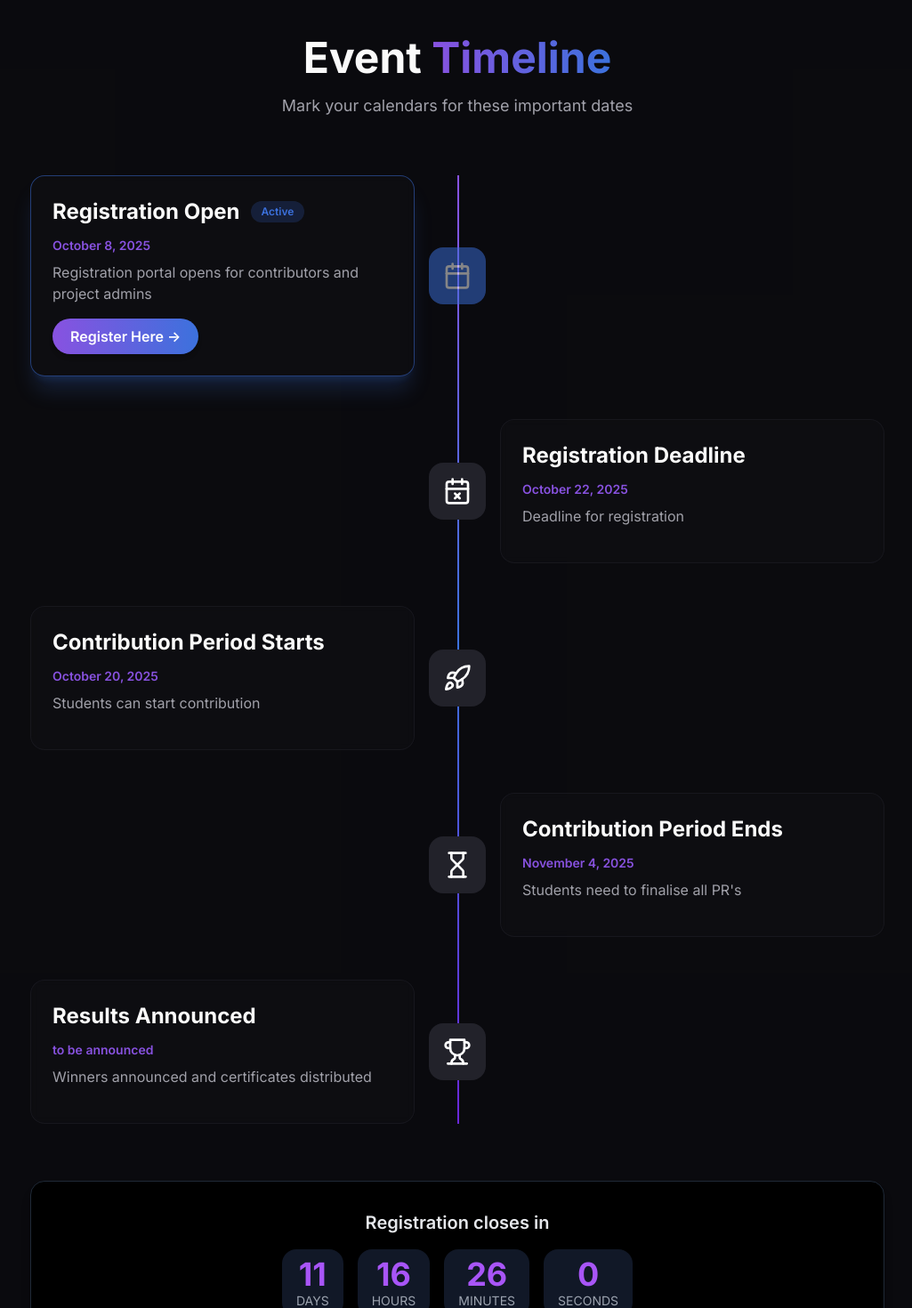
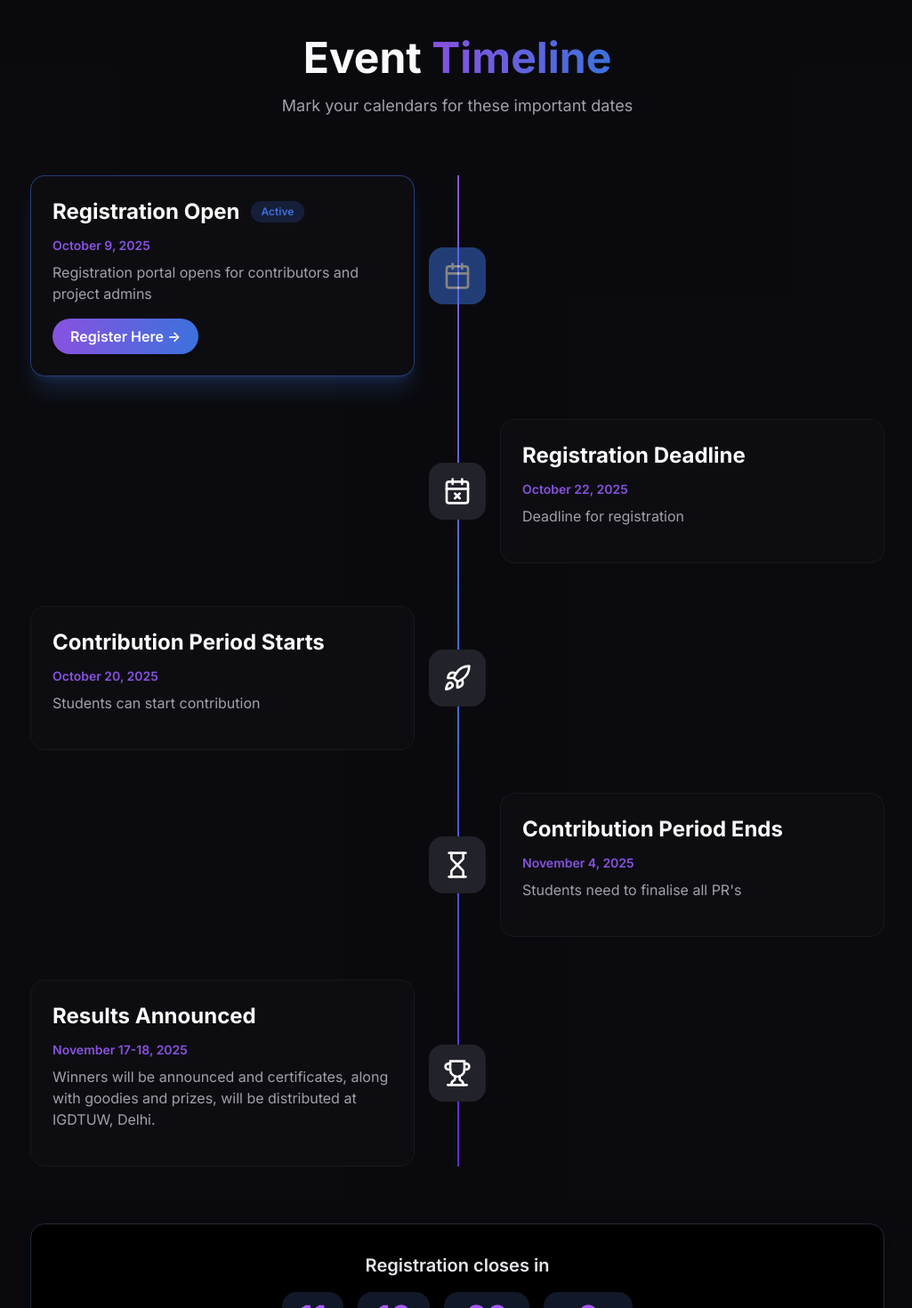
Before and after one commit to Kkkiiiirran/Commit-and-Conquer, a React (Vite) app: page / in a window 1280 px wide. Shown: the part 4241-5711 px from the top of the page at 89% size, without its empty margins (126-1151 px from the left). Built offline with nearby package versions, Linux system fonts and the light colour scheme; the HTML template or start-up script is replaced by a standard one.

Commit message:
Update Timeline.tsx

```diff
--- a/src/components/Timeline.tsx
+++ b/src/components/Timeline.tsx
@@ -12,7 +12,7 @@ const timelineEvents = [
   {
     icon: Calendar,
     title: "Registration Open",
-    date: "October 8, 2025",
+    date: "October 9, 2025",
     description:
       "Registration portal opens for contributors and project admins",
     status: "current",
@@ -42,8 +42,8 @@ const timelineEvents = [
   {
     icon: Trophy,
     title: "Results Announced",
-    date: "to be announced",
-    description: "Winners announced and certificates distributed",
+    date: "November 17-18, 2025",
+    description: "Winners will be announced and certificates, along with goodies and prizes, will be distributed at IGDTUW, Delhi.",
     status: "upcoming",
   },
 ];
```
